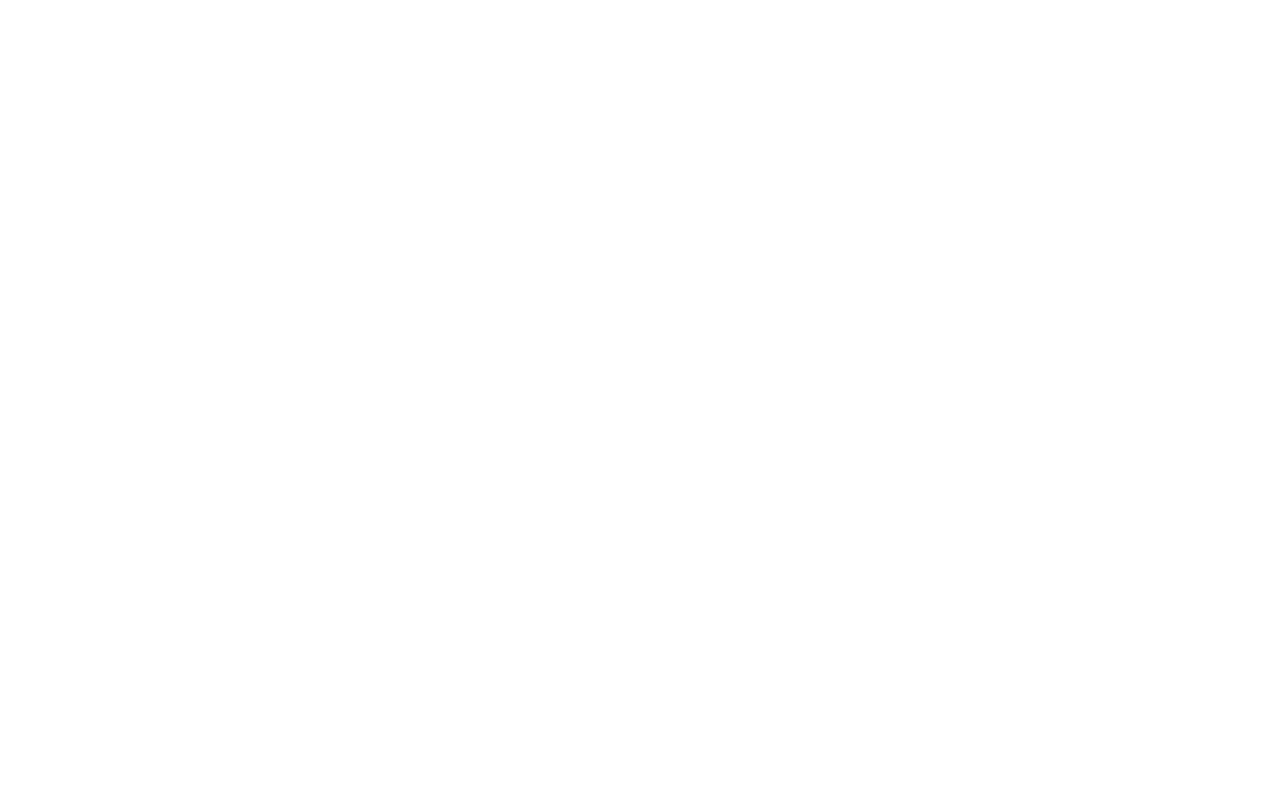
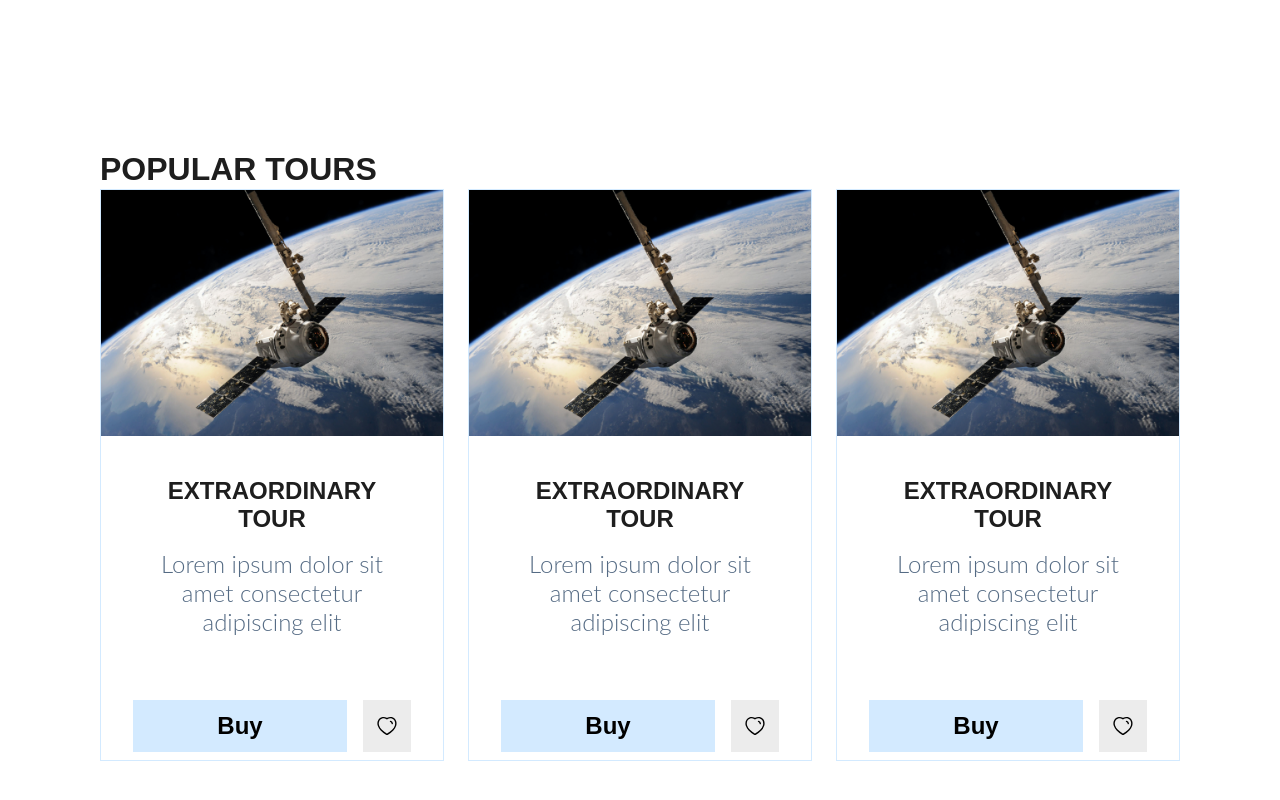
Before and after one commit to ArsenPolivka/spacex-website, a Next.js app: page / in a window 1280 px wide. Shown: the part 890-1690 px from the top of the page. Before the commit the page ends 800 px from the top, so only its background shows below. Built offline with nearby package versions, Linux system fonts and the light colour scheme.

Commit message:
[#24]: card component created

```diff
--- a/components/atoms/Button.tsx
+++ b/components/atoms/Button.tsx
@@ -18,6 +18,17 @@
 const StyledPrimaryButton = styled(StyledButton)`
   padding: 12px 24px;
   background-color: #D3EAFF;
+  transition: background-color 0.2s ease-in;
+  width: 100%;
+
+  &:hover {
+    background-color: #fff;
+  }
+`;
+
+const StylesTertiaryButton = styled(StyledButton)`
+  padding: 12px;
+  background-color: #ECECEC;
   transition: background-color 0.2s ease-in;
 
   &:hover {
@@ -43,10 +54,11 @@
 type ButtonProps = {
   children?: React.ReactNode;
   type?: "button" | "submit" | "reset";
-  variant?: "primary" | "secondary";
+  variant?: "primary" | "secondary" | "tertiary";
   onClick?: () => void;
   disabled?: boolean;
   icon?: React.ReactNode;
+  wide?: boolean;
 };
 
 export const Button = ({
@@ -55,7 +67,8 @@
   variant,
   disabled,
   onClick,
-  icon
+  icon,
+  wide
 }: ButtonProps) => {
   if (variant === "primary") {
     return (
@@ -84,4 +97,17 @@
       </StyledSecondaryButton>
     )
   }
+
+  if (variant === "tertiary") {
+    return (
+      <StylesTertiaryButton
+        type={type}
+        disabled={disabled}
+        onClick={onClick}
+      >
+        { icon && <IconWrapper>{icon}</IconWrapper> }
+        { children }
+      </StylesTertiaryButton>
+    )
+  }
 }
--- /dev/null
+++ b/components/atoms/Card.tsx
@@ -0,0 +1,71 @@
+import styled from "styled-components";
+import {Button} from "./Button";
+import HeartIcon from "../icons/HeartIcon";
+
+const StyledCardWrapper = styled.div`
+  width: 411px;
+  height: 572px;
+  border: 1px solid #D3EAFF;
+`;
+
+const StyledImage = styled.img`
+  width: 100%;
+`;
+
+const StyledContentWrapper = styled.div`
+  padding: 32px;
+`;
+
+const StyledDescriptionWrapper = styled.div`
+  margin-bottom: 64px;
+`;
+
+const StyledTitle = styled.h3`
+  color: #1E1E1E;
+  text-align: center;
+  font-size: 24px;
+  font-family: 'Syne', sans-serif;
+  font-style: normal;
+  font-weight: 700;
+  line-height: normal;
+  text-transform: uppercase;
+  margin-bottom: 16px;
+`;
+
+const StyledDescription = styled.p`
+  color: #556B84;
+  text-align: center;
+  font-size: 24px;
+  font-family: 'Lato', sans-serif;
+  font-style: normal;
+  font-weight: 300;
+  line-height: normal;
+`;
+
+const StyledButtons = styled.div`
+  display: flex;
+  justify-content: space-between;
+  gap: 16px;
+`;
+
+export const Card = () => {
+  return (
+    <StyledCardWrapper>
+      <StyledImage src="/images/card1.png" alt="card1"/>
+      <StyledContentWrapper>
+        <StyledDescriptionWrapper>
+          <StyledTitle>extraordinary tour</StyledTitle>
+
+          <StyledDescription>Lorem ipsum dolor sit amet consectetur adipiscing elit</StyledDescription>
+        </StyledDescriptionWrapper>
+
+        <StyledButtons>
+          <Button variant="primary" wide>
+            Buy
+          </Button>
+          <Button variant="tertiary" icon={ <HeartIcon  color="black" /> } />
+        </StyledButtons>
+      </StyledContentWrapper>
+    </StyledCardWrapper>
+  )
+}
--- a/components/molecules/Slider.tsx
+++ b/components/molecules/Slider.tsx
@@ -12,6 +12,7 @@
   position: relative;
   height: 100%;
   margin-top: -80px;
+  margin-bottom: 80px;
 `;
 
 const StyledImageDiv = styled.div`
--- /dev/null
+++ b/components/molecules/Tours.tsx
@@ -0,0 +1,45 @@
+import styled from "styled-components";
+
+import { Card } from "../atoms/Card";
+
+const StyledCardWrapper = styled.div`
+  display: flex;
+  justify-content: center;
+  align-items: center;
+  gap: 24px;
+
+`;
+
+const StyledWrapper = styled.div`
+  margin-top: 200px;
+`;
+
+const StyledText = styled.span`
+  color: #1E1E1E;
+  font-size: 32px;
+  font-family: 'Syne', sans-serif;
+  font-style: normal;
+  font-weight: 800;
+  line-height: normal;
+  text-transform: uppercase;
+`;
+
+const StyledContainer = styled.div`
+  margin: auto;
+  padding: 100px;
+`;
+
+export const Tours = () => {
+  return (
+    <StyledContainer>
+      <StyledWrapper>
+        <StyledText>popular tours</StyledText>
+        <StyledCardWrapper>
+          <Card />
+          <Card />
+          <Card />
+        </StyledCardWrapper>
+      </StyledWrapper>
+    </StyledContainer>
+  )
+}
--- a/components/organisms/HomePage.tsx
+++ b/components/organisms/HomePage.tsx
@@ -2,12 +2,15 @@
 
 import { Header } from "../molecules/Header";
 import { Slider } from "../molecules/Slider";
+import { Tours } from "../molecules/Tours";
+
 
 const HomePage = () => {
   return (
     <div>
       <Header />
       <Slider />
+      <Tours />
     </div>
   );
 };
--- a/pages/index.js
+++ b/pages/index.js
@@ -22,6 +22,15 @@
     color: #0070f3;
     text-decoration: none;
   }
+  h1,
+  h2,
+  h3,
+  h4,
+  h5,
+  h6,
+  p {
+    margin: 0;
+  }
 `;
 
 export default function Home() {
```
Also changed, not shown: public/images/card1.png (added).
